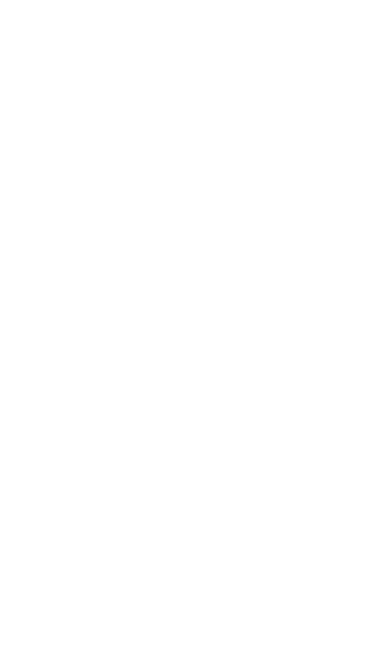
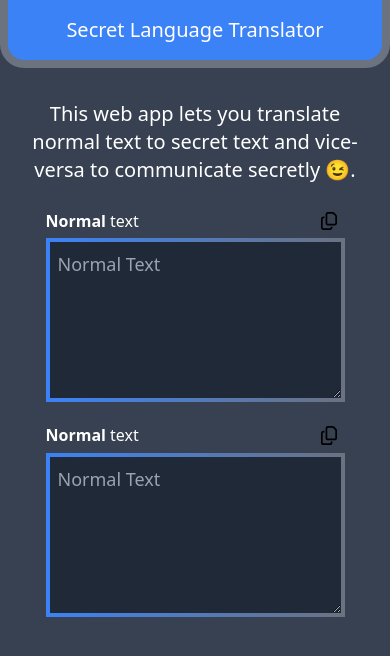
Before and after one commit to Adnanarodiya/Secret-Language, a website built with Vite: page index.html in a window 390 px wide. Built offline with nearby package versions, Linux system fonts and the light colour scheme.

Commit message:
Responsive Design Completed

```diff
--- a/index.html
+++ b/index.html
@@ -6,6 +6,62 @@
     <title>Secret Language</title>
     <link rel="stylesheet" href="style.css" />
   </head>
-  <body></body>
+  <body class="bg-gray-700">
+    <header
+      class="bg-blue-500 border-b-8 border-r-8 border-l-8 text-white rounded-b-3xl w-full border-gray-500"
+    >
+      <div class="mx-auto p-4 lg:p-6">
+        <h1 class="text-center text-xl sm:text-2xl md:text-4xl">
+          Secret Language Translator
+        </h1>
+      </div>
+    </header>
+    <h1
+      class="text-center mt-8 text-xl sm:text-2xl md:text-4xl text-white w-11/12 mx-auto"
+    >
+      This web app lets you translate normal text to secret text and vice-versa
+      to communicate secretly 😉.
+    </h1>
+    <div class="flex mt-3 justify-center items-center flex-col xl:flex-row">
+      <div class="m-2 md:m-4 flex flex-col">
+        <div class="flex items-center justify-between">
+          <h3 class="text-white"><span class="font-bold">Normal </span>text</h3>
+          <div>
+            <img class="w-4 m-2" src="/copy-regular.svg" alt="" />
+          </div>
+        </div>
+        <div class="w-full bg-gradient-to-r from-blue-500 to-gray-500 p-1">
+          <textarea
+            class="text-lg outline-none p-2 flex justify-center transition-all md:text-3xl md:p-3 bg-gray-800 border- text-white"
+            placeholder="Normal Text"
+            name="Noraml-Text"
+            id="Noraml-Text"
+            cols="25"
+            rows="5"
+            spellcheck="true"
+          ></textarea>
+        </div>
+      </div>
+      <div class="m-2 md:m-4 flex flex-col">
+        <div class="flex items-center justify-between">
+          <h3 class="text-white"><span class="font-bold">Normal </span>text</h3>
+          <div>
+            <img class="w-4 m-2" src="/copy-regular.svg" alt="" />
+          </div>
+        </div>
+        <div class="w-full bg-gradient-to-r from-blue-500 to-gray-500 p-1">
+          <textarea
+            class="text-lg outline-none p-2 flex justify-center transition-all md:text-3xl md:p-3 bg-gray-800 border- text-white"
+            placeholder="Normal Text"
+            name="Noraml-Text"
+            id="Noraml-Text"
+            cols="25"
+            rows="5"
+            spellcheck="true"
+          ></textarea>
+        </div>
+      </div>
+    </div>
+  </body>
   <script src="main.js"></script>
 </html>
```
Also changed, not shown: public/copy-regular.svg (added).
